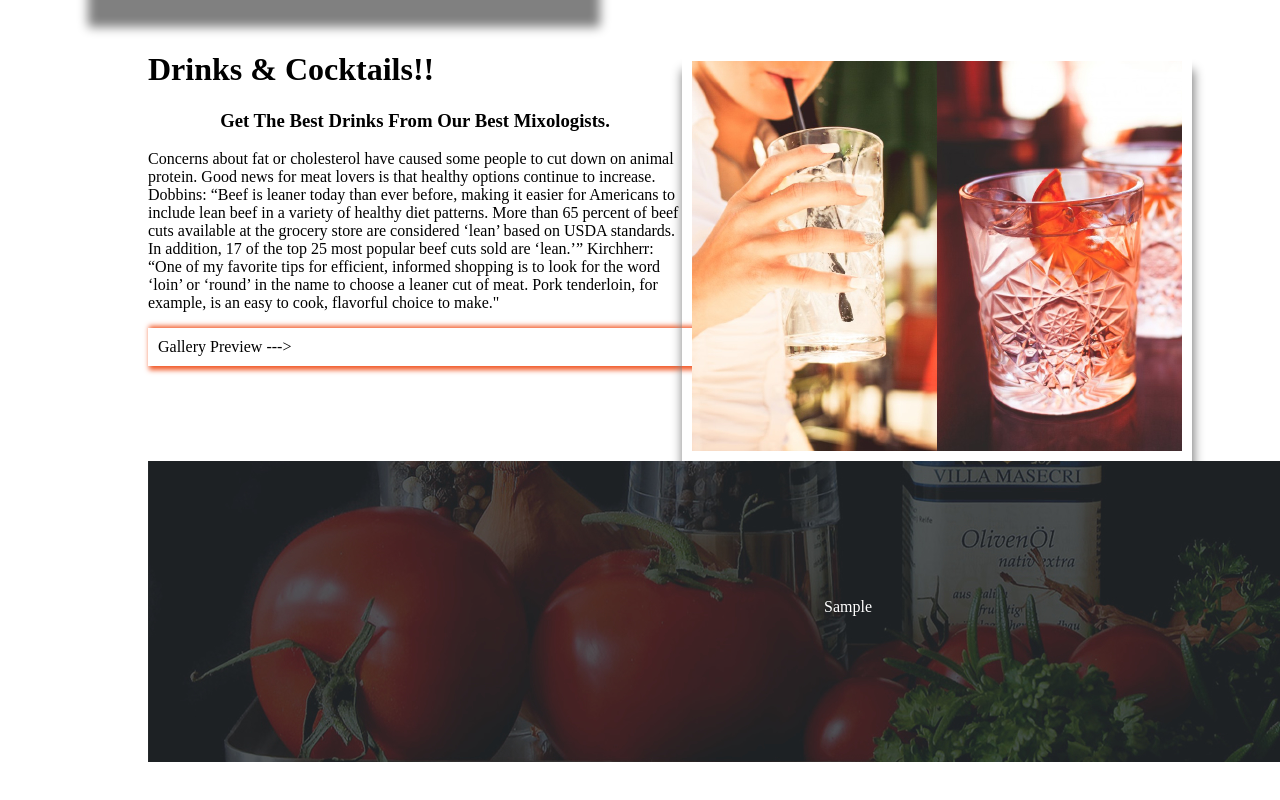
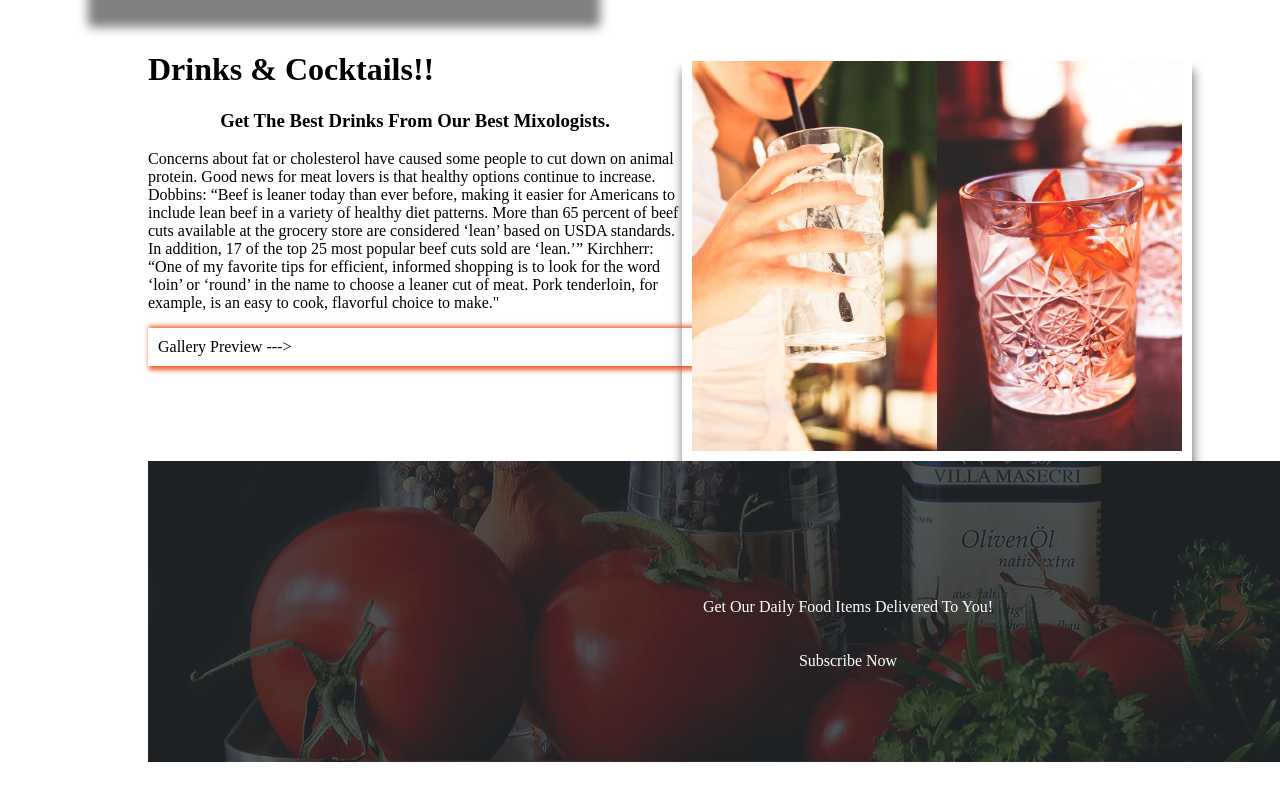
Before and after one commit to georgealusa/Anitas-Kitchen, a plain HTML site: page index.html in a window 1280 px wide. Shown: the part 1252-2052 px from the top of the page. Drawn offline with Linux system fonts and the light colour scheme.

Commit message:
updated webpage text

```diff
--- a/index.html
+++ b/index.html
@@ -43,9 +43,12 @@
     <div class="two">
         <h1>Fast Food!!</h1>
         <h3>Delicious well filling foods.</h3>
-        <p> Fast food is the name given to food that can be cooked and served very quickly, fast food can also be described as any food that provides little or no nutrient value to the diet but instead provides excess calories and fat, fast food can be a great way to save time but it is not the proper way for nutrition as these foods are often of little nutritional benefit and high in fat sugar and calories.
-            Fast foods menu includes crisps, chips, pies, pastries, sandwiches, burgers and fries kabobs, pizzas, and many more.
-            Checkout the sentiments about eating fast foods in the Gallery Below</p>
+        <p>Fast food is the name given to food that can be cooked and served very quickly,
+           fast food can also be described as any food that provides little or no nutrient value to the diet but instead provides excess calories and fat,
+           fast food can be a great way to save time but it is not the proper way for nutrition as these foods are often of little nutritional benefit and
+           high in fat sugar and calories.
+           Fast foods menu includes crisps, chips, pies, pastries, sandwiches, burgers and fries kabobs, pizzas, and many more.
+           Checkout the sentiments about eating fast foods in the Gallery Below</p>
             <div class="view">
                 Gallery Preview --->
             </div>
@@ -56,6 +59,7 @@
         <img src="./images/drink2.jpg">
 
     </div>
+
     <div class="two">
         <h1>Drinks & Cocktails!!</h1>
         <h3>Get The Best Drinks From Our Best Mixologists.</h3>
@@ -92,8 +96,7 @@
             <div class="box">
               <img src="./images/subscribe.jpg">
               <div class="text">
-              <p style="color: white;"> Sample</p>
-
+              <p style="color: white; height: 3px;"> Get Our Daily Food Items Delivered To You!<br><br><br> Subscribe Now</p>
 
           </div>
 
```
